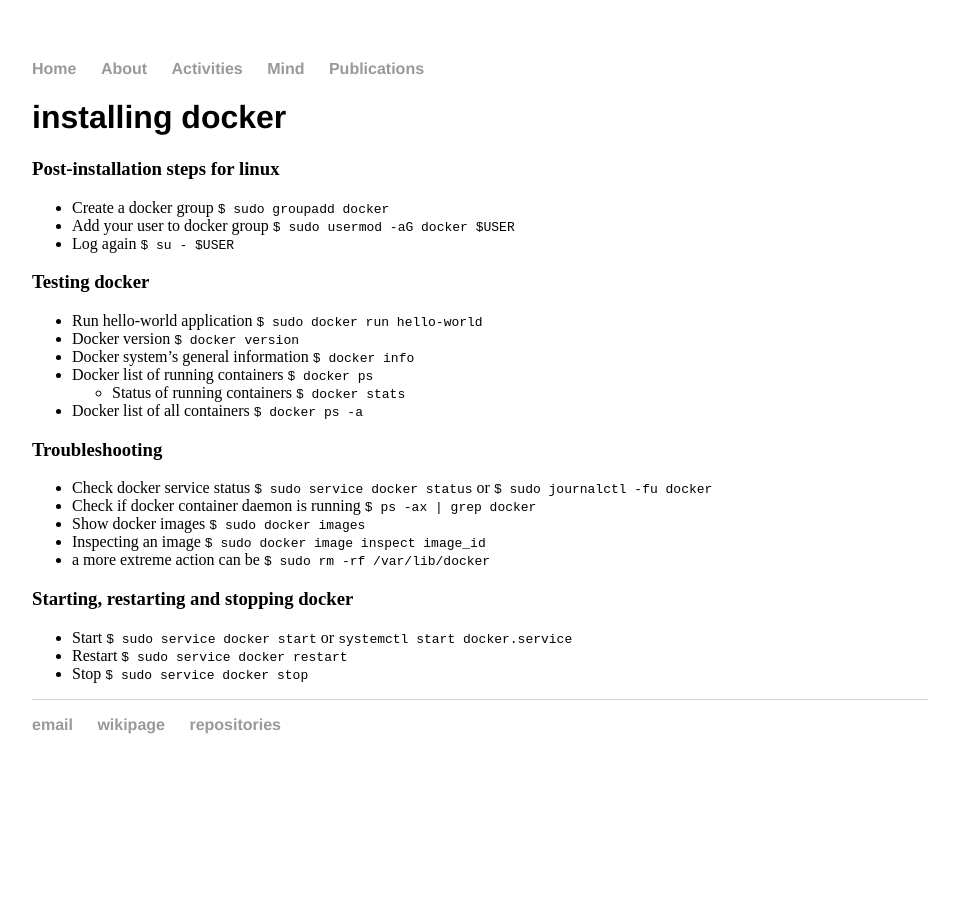
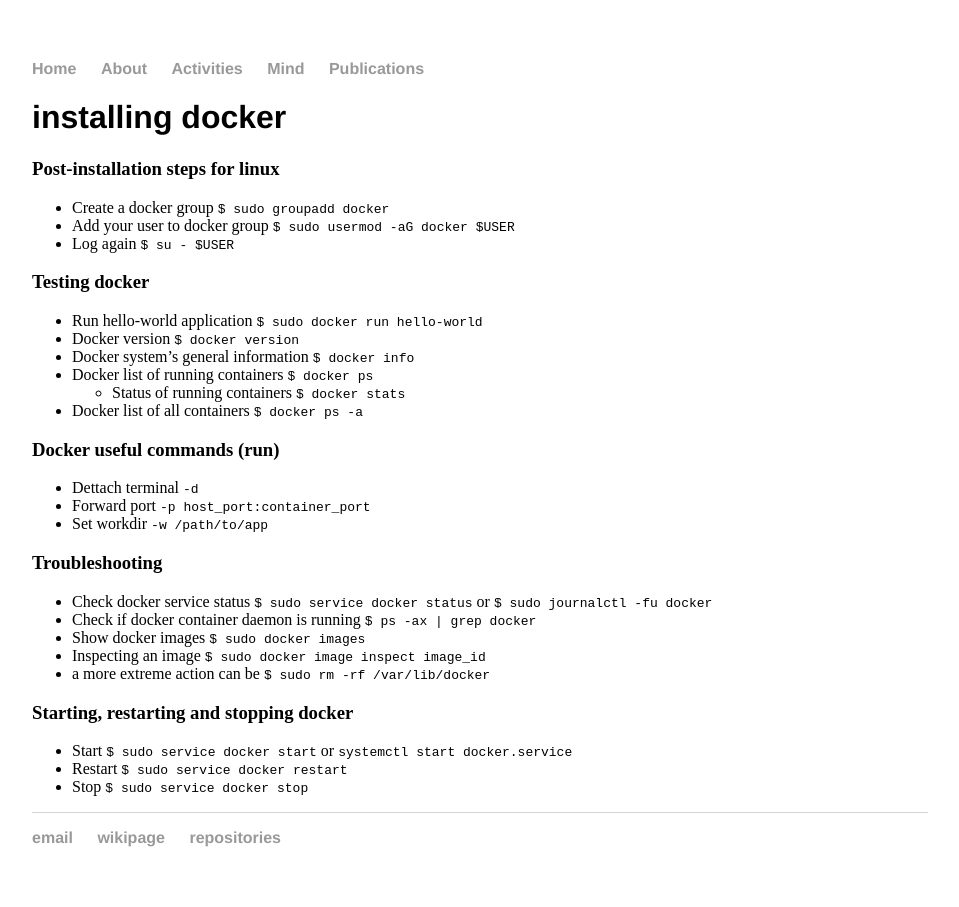
Before and after one commit to cleberjamaral/cleberjamaral.github.io, a Jekyll site: the page built from knowledge/it/containers-1/installing-docker.md, in a window 1280 px wide. Shown: the whole page, without its empty margins (160-1119 px from the left). Built offline with Jekyll 4.4.1, drawn with Linux system fonts in a browser that asks for light colours; our own code applies the rules of GitHub Pages for plain Markdown files.

Commit message:
GitBook: [master] 2 pages modified

```diff
--- a/knowledge/it/containers-1/installing-docker.md
+++ b/knowledge/it/containers-1/installing-docker.md
@@ -15,6 +15,12 @@
   * Status of running containers `$ docker stats`
 * Docker list of all containers `$ docker ps -a`
 
+### Docker useful commands \(run\)
+
+* Dettach terminal `-d`
+* Forward port `-p host_port:container_port`
+* Set workdir `-w /path/to/app`
+
 ### Troubleshooting
 
 * Check docker service status `$ sudo service docker status` or `$ sudo journalctl -fu docker`
```
Also changed, not shown: knowledge/it/containers-1/README.md (+2 -1 lines).
